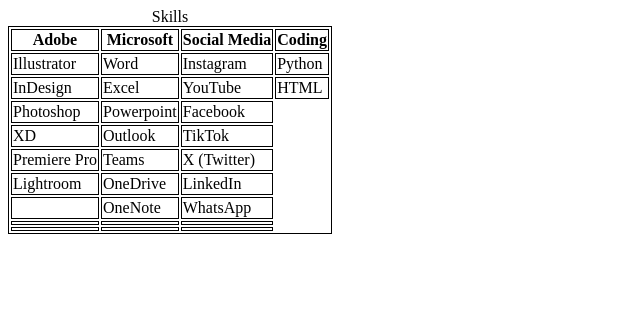
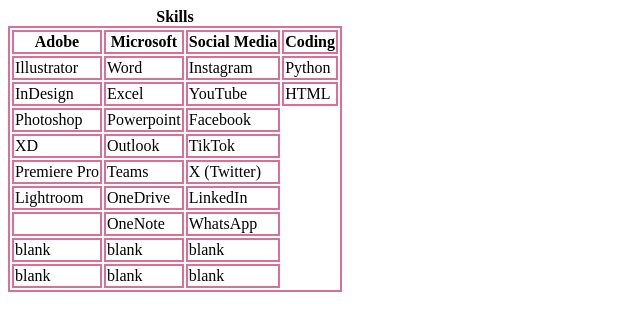
Before and after one commit to dlpershi-su/ist263, a plain HTML site: page lab04/skills.html in a window 1280 px wide. Shown: the whole page, without its empty margins (0-640 px from the left). Drawn offline with Linux system fonts and the light colour scheme.

Commit message:
table update
:)

```diff
--- a/lab04/skills.html
+++ b/lab04/skills.html
@@ -4,11 +4,11 @@
         <meta charset="utf-8">
         <title>Skills</title>
         <style>
-            table, th, td {border: 1px solid black;}
+            table, th, td {border: 2px solid palevioletred;}
         </style>
     </head>
 <table>
-    <caption>Skills</caption>
+    <caption><strong>Skills</strong></caption>
     <tr>
         <th>Adobe</th>
         <th>Microsoft</th>
@@ -53,14 +53,14 @@
         <td>WhatsApp</td>
     </tr>
     <tr>
-        <td></td>
-        <td></td>
-        <td></td>
+        <td>blank</td>
+        <td>blank</td>
+        <td>blank</td>
     </tr>
     <tr>
-        <td></td>
-        <td></td>
-        <td></td>
+        <td>blank</td>
+        <td>blank</td>
+        <td>blank</td>
     </tr>
     </tr>
 </table>
```
